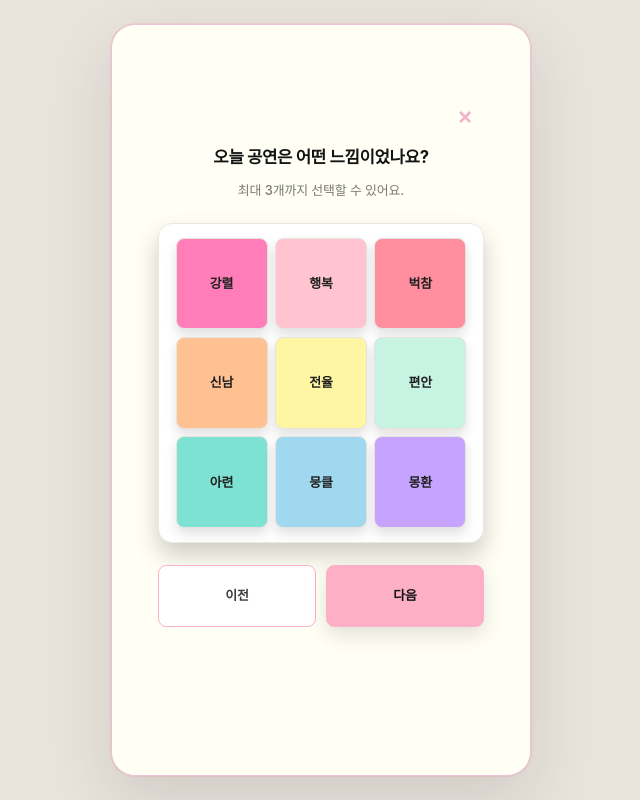
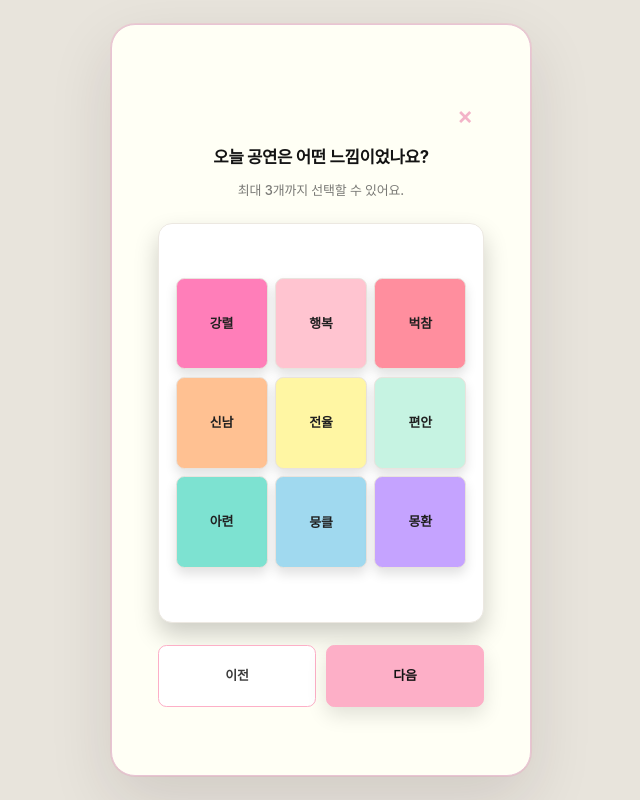
Before and after one commit to kimkaeun2004-ux/myapp, a Next.js app: page /create/emotion in a window 1280 px wide. Shown: the whole page, without its empty margins (319-959 px from the left). Built offline with nearby package versions, Linux system fonts and the light colour scheme.

Commit message:
Taller emotion picker card with balanced vertical padding.
Co-authored-by: Cursor <cursoragent@cursor.com>

```diff
--- a/app/create/emotion/page.tsx
+++ b/app/create/emotion/page.tsx
@@ -55,8 +55,10 @@ export default function EmotionPage() {
       }
     >
       <div className={YEOUN_TICKET_SLOT}>
-        <section className={`${YEOUN_TICKET_CARD} border-[#FDAFC7] bg-[#ffffff] px-[4cqw] py-[2.4cqh]`}>
-          <div className="grid h-full w-full grid-cols-3 content-center gap-[1.8cqw]">
+        <section
+          className={`${YEOUN_TICKET_CARD} !h-[min(520px,50dvh)] !min-h-[340px] border-[#FDAFC7] bg-[#ffffff] px-[4cqw] py-[6.5cqw]`}
+        >
+          <div className="grid w-full grid-cols-3 gap-[1.8cqw]">
             {EMOTION_CHIPS.map((chip) => {
               const isSelected = selected.includes(chip.label);
               return (
```
